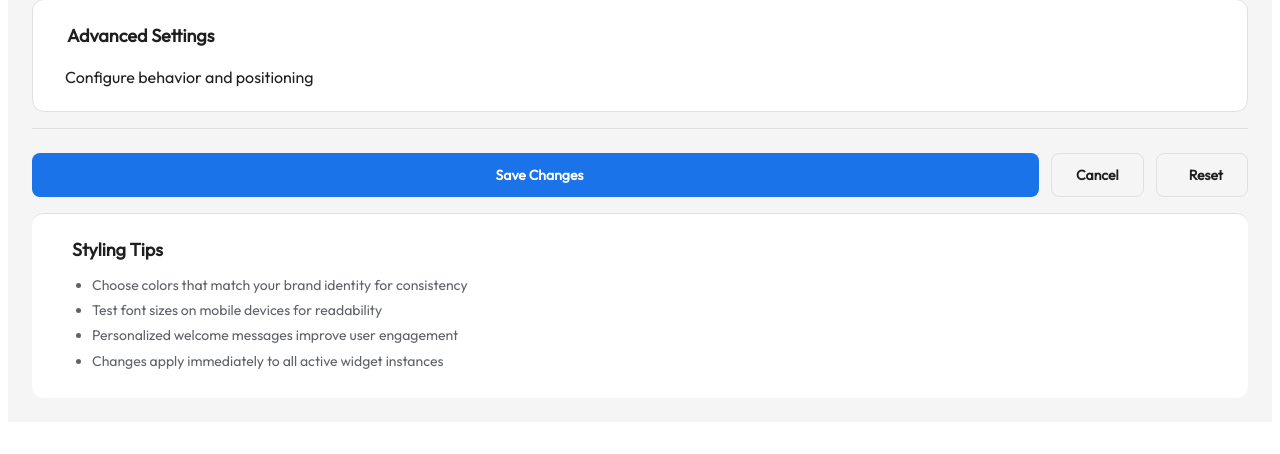
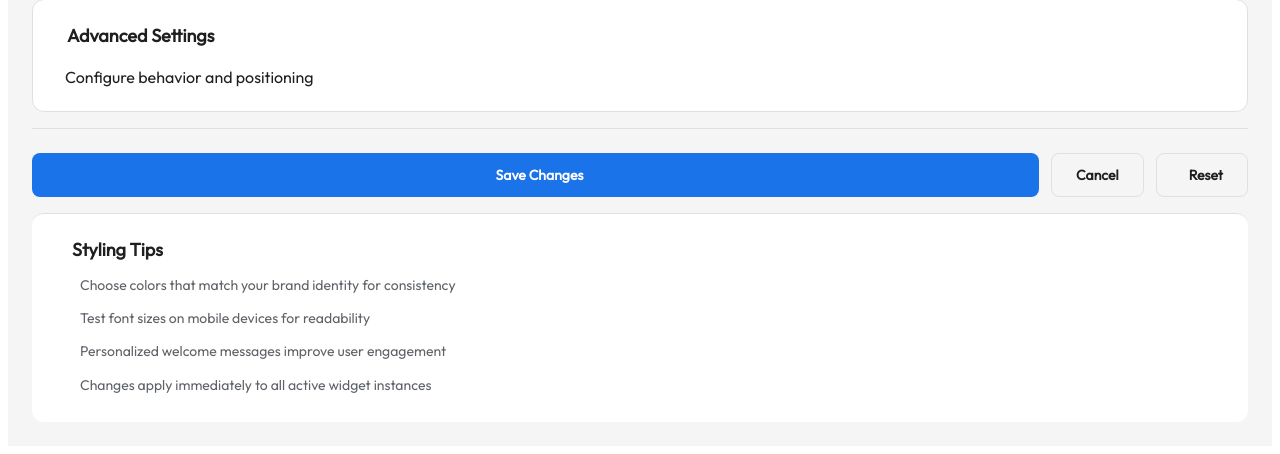
Before and after one commit to Gd0810/chatbot, a Django app: template templates/dashboard/partials/bot_style_edit.html in a window 1280 px wide. Shown: the part 1351-1805 px from the top of the page. Before the commit the page ends 1720 px from the top, so only its background shows below. Run offline with Django 5.2, Linux system fonts and the light colour scheme; the template is opened without the code that fills it, so the values that code supplies are empty.

Commit message:
update:dashboard_bot_styling_3.0

```diff
--- a/templates/dashboard/partials/bot_style_edit.html
+++ b/templates/dashboard/partials/bot_style_edit.html
@@ -905,17 +905,30 @@
       </div>
     </div>
   </form>
-  <!-- Help Section -->
+
+<!-- Help Section -->
 <div style="background-color: var(--style-card-bg); padding: 24px; border-top: 1px solid var(--style-border); border-radius: 12px; margin-top: 16px;">
   <div style="display: flex; align-items: start; gap: 16px;">
     <iconify-icon icon="material-symbols:tips-and-updates-outline" width="32" style="color: var(--style-accent); flex-shrink: 0;"></iconify-icon>
     <div style="flex: 1;">
       <h4 style="font-size: 18px; font-weight: 600; color: var(--style-text-primary); margin: 0 0 12px 0;">Styling Tips</h4>
-      <ul style="font-size: 14px; color: var(--style-text-secondary); line-height: 1.8; padding-left: 20px; margin: 0;">
-        <li>Choose colors that match your brand identity for consistency</li>
-        <li>Test font sizes on mobile devices for readability</li>
-        <li>Personalized welcome messages improve user engagement</li>
-        <li>Changes apply immediately to all active widget instances</li>
+      <ul style="font-size: 14px; color: var(--style-text-secondary); line-height: 1.8; list-style: none; padding: 0; margin: 0;">
+        <li style="display: flex; align-items: start; gap: 8px; margin-bottom: 8px;">
+          <iconify-icon icon="material-symbols:star" width="16" style="color: var(--style-accent); margin-top: 2px; flex-shrink: 0;"></iconify-icon>
+          <span>Choose colors that match your brand identity for consistency</span>
+        </li>
+        <li style="display: flex; align-items: start; gap: 8px; margin-bottom: 8px;">
+          <iconify-icon icon="material-symbols:star" width="16" style="color: var(--style-accent); margin-top: 2px; flex-shrink: 0;"></iconify-icon>
+          <span>Test font sizes on mobile devices for readability</span>
+        </li>
+        <li style="display: flex; align-items: start; gap: 8px; margin-bottom: 8px;">
+          <iconify-icon icon="material-symbols:star" width="16" style="color: var(--style-accent); margin-top: 2px; flex-shrink: 0;"></iconify-icon>
+          <span>Personalized welcome messages improve user engagement</span>
+        </li>
+        <li style="display: flex; align-items: start; gap: 8px;">
+          <iconify-icon icon="material-symbols:star" width="16" style="color: var(--style-accent); margin-top: 2px; flex-shrink: 0;"></iconify-icon>
+          <span>Changes apply immediately to all active widget instances</span>
+        </li>
       </ul>
     </div>
   </div>
```
